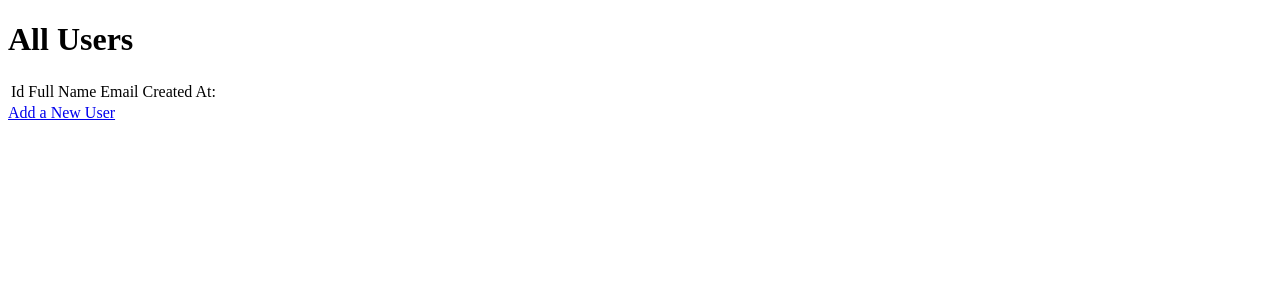
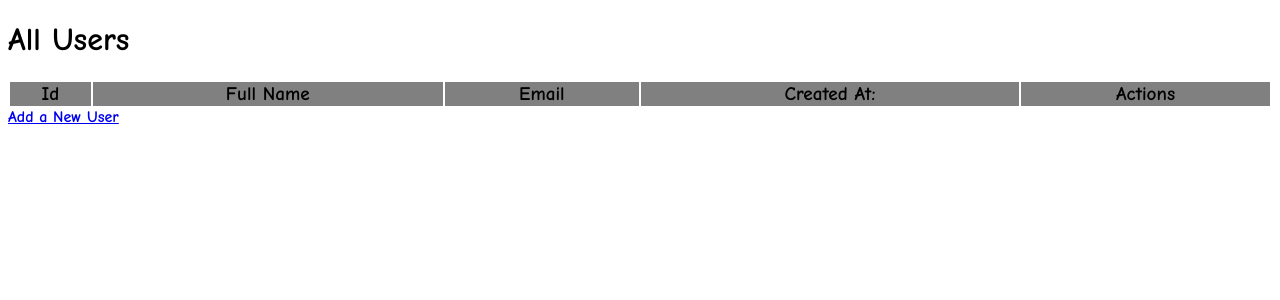
Before and after one commit to Mauaqp/Usuarios-CRUD, a Flask app: page /read in a window 1280 px wide. Shown: the top 300 px of the page. Run offline with Flask 2, Linux system fonts and the light colour scheme; data that the repository does not hold is empty.

Commit message:
Avance asignación

```diff
--- a/usuarios_app/controllers/c_usuarios.py
+++ b/usuarios_app/controllers/c_usuarios.py
@@ -20,6 +20,11 @@ def read():
 def newUser():
     return render_template( "create.html" )
 
+#Ruta para agregar nuevos usuarios
+@app.route( '/users/<first_name>', methods=['GET'] )
+def readUser():
+    return render_template( "read_user.html" )
+
 #Registrar usuario
 @app.route('/', methods=['POST'])
 def registro ():
@@ -31,5 +36,13 @@ def registro ():
     # session["first_name"] = request.form["first_name"]
     # session["last_name"] = request.form["last_name"]
     resultado = Usuario.agregaUsuario( nuevoUsuario )
+    return redirect( '/read' )
 
-    return redirect( '/read' )
+#Eliminar usuario
+@app.route('/users/remove/<id>', methods=['POST'])
+def eliminarUsuario (id):
+    usuarioAEliminar = {
+        "id" : id
+    }
+    resultado = Usuario.eliminarUsuario(usuarioAEliminar)
+    return redirect('/read')
--- a/usuarios_app/models/m_usuarios.py
+++ b/usuarios_app/models/m_usuarios.py
@@ -26,3 +26,10 @@ class Usuario:
         for u in resultado:
             listaUsuarios.append(cls(u))
         return listaUsuarios
+
+    #Método para eliminar usuario
+    @classmethod
+    def eliminarUsuario(self, usuario):
+        query = "DELETE FROM users WHERE id = %(id)s;"
+        resultado = connectToMySQL("users_crud").query_db(query, usuario)
+        return resultado
--- a/usuarios_app/static/css/styles.css
+++ b/usuarios_app/static/css/styles.css
@@ -1,5 +1,14 @@
 * {
     font-family: 'Comic Neue', cursive;
+}
+table {
+    width: 100%;
+    margin: auto;
+}
+thead {
+    background-color: grey;
+    font-size: larger;
+    text-align: center;
 }
 
 .input-box {
@@ -10,3 +19,9 @@
     margin: 10px;
     width: 100px;
 }
+
+.actions {
+    display: flex;
+    flex-direction: row;
+    justify-content: space-around;
+}
--- a/usuarios_app/templates/create.html
+++ b/usuarios_app/templates/create.html
@@ -15,6 +15,7 @@
     <main>
         <div>
             <h1>Add a New User</h1>
+            <a href="/read">Home</a>
         </div>
         <form action='/' method="POST">
             <div class="input-box">
--- a/usuarios_app/templates/read.html
+++ b/usuarios_app/templates/read.html
@@ -5,6 +5,11 @@
     <meta http-equiv="X-UA-Compatible" content="IE=edge">
     <meta name="viewport" content="width=device-width, initial-scale=1.0">
     <title>Real</title>
+    <link rel="stylesheet" type="text/css" href="{{ url_for('static', filename='css/styles.css') }}">
+    <!-- Fuente Balsamiq -->
+    <link rel="preconnect" href="https://fonts.googleapis.com">
+    <link rel="preconnect" href="https://fonts.gstatic.com" crossorigin>
+    <link href="https://fonts.googleapis.com/css2?family=Comic+Neue:wght@700&display=swap" rel="stylesheet">
 </head>
 <body>
     <main>
@@ -19,6 +24,7 @@
                         <td>Full Name</td>
                         <td>Email</td>
                         <td>Created At:</td>
+                        <td>Actions</td>
                     </tr>
                 </thead>
                 <tbody>
@@ -28,6 +34,7 @@
                         <td>{{usuario.first_name}} {{usuario.last_name}}</td>
                         <td>{{usuario.email}}</td>
                         <td>{{usuario.created_at}}</td>
+                        <td class = "actions"><a href="">Show</a>|<a href="">Edit</a>|<form method ="POST" action="/users/remove/{{usuario.id}}"><button>Delete</button></form></td>
                     </tr>
                     {% endfor %}
                 </tbody>
```
Also changed, not shown: usuarios_app/templates/read_user.html (added, +21 -0 lines).
